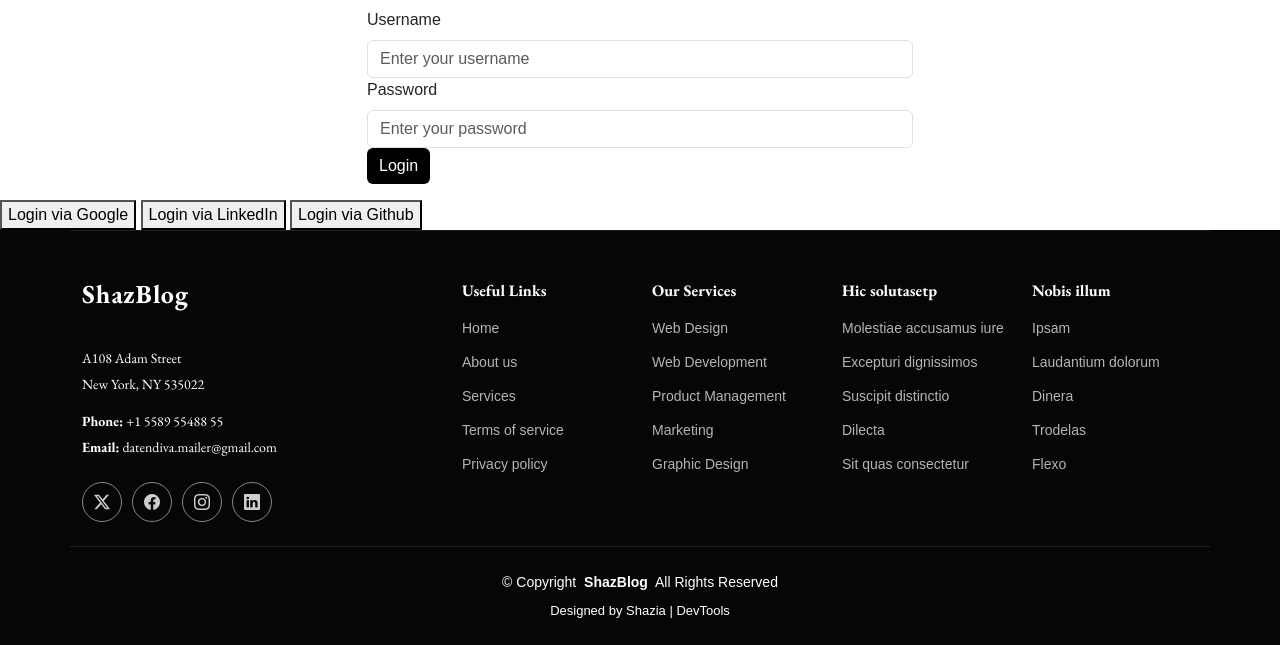
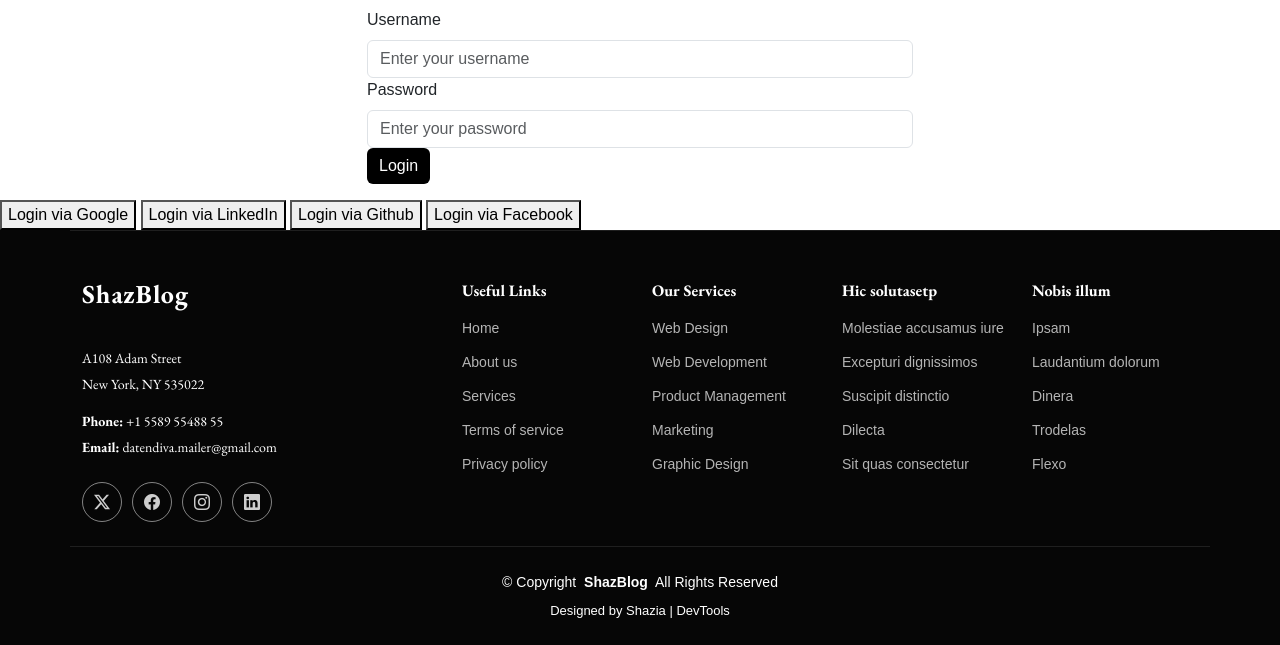
Before and after one commit to Shazia-Zameer-999/flask-blog, a Flask app: page /login in a window 1280 px wide. Shown: the part 131-776 px from the top of the page. Run offline with Flask 3, Linux system fonts and the light colour scheme; some libraries are stand-ins or nearby versions.

Commit message:
Fix OAuth config 2

```diff
--- a/app.py
+++ b/app.py
@@ -478,37 +478,38 @@ def github_callback():
     login_user(user)
     return redirect(url_for("index"))
 
-# @app.route("/login/facebook", methods=["GET", "POST"])
-# def facebook_auth():
-#     redirect_uri = url_for("facebook_callback", _external=True)
-#     return oauth.facebook.authorize_redirect(redirect_uri)
+@app.route("/login/facebook", methods=["GET", "POST"])
+def facebook_auth():
+    redirect_uri = url_for("facebook_callback", _external=True)
+    return oauth.facebook.authorize_redirect(redirect_uri)
 
 
-# @app.route("/auth/facebook/callback")
-# def facebook_callback():
-#     code = request.args.get("code")
-#     token = oauth.facebook.authorize_access_token()
-#     response = oauth.facebook.get("https://openidconnect.googleapis.com/v1/userinfo")
-#     user_info = response.json()
-#     print(user_info)
-#     # user_data = db.users.find_one(
-#     #     {"provider": "facebook", "provider_id": user_info.get("sub")}
-#     # )
-#     # if not user_data:
-#     #     stored_user = db.users.insert_one(
-#     #         {
-#     #             "provider": "google",
-#     #             "provider_id": user_info.get("sub"),
-#     #             "username": user_info.get("name"),
-#     #             "email": user_info.get("email"),
-#     #             "profile_pic": user_info.get("picture"),
-#     #         }
-#     #     )
-#     #     user_data = db.users.find_one({"username": user_info["name"]})
+@app.route("/auth/facebook/callback")
+def facebook_callback():
+    code = request.args.get("code")
+    token = oauth.facebook.authorize_access_token()
+    response = oauth.facebook.get("https://openidconnect.googleapis.com/v1/userinfo")
+    user_info = response.json()
+    print(user_info)
 
-#     # user = User(user_data)
-#     # login_user(user)
-#     return redirect(url_for("index"))
+    # user_data = db.users.find_one(
+    #     {"provider": "facebook", "provider_id": user_info.get("sub")}
+    # )
+    # if not user_data:
+    #     stored_user = db.users.insert_one(
+    #         {
+    #             "provider": "google",
+    #             "provider_id": user_info.get("sub"),
+    #             "username": user_info.get("name"),
+    #             "email": user_info.get("email"),
+    #             "profile_pic": user_info.get("picture"),
+    #         }
+    #     )
+    #     user_data = db.users.find_one({"username": user_info["name"]})
+
+    # user = User(user_data)
+    # login_user(user)
+    return redirect(url_for("index"))
 
 @app.route("/logout")
 def logout():
--- a/templates/login.html
+++ b/templates/login.html
@@ -23,6 +23,7 @@
 <a href="{{ url_for('google_auth') }}"><button>Login via Google</button></a>
 <a href="{{ url_for('linkedin_auth') }}"><button>Login via LinkedIn</button></a>
 <a href="{{ url_for('github_auth') }}"><button>Login via Github</button></a>
+<a href="{{ url_for('facebook_auth') }}"><button>Login via Facebook</button></a>
 
 
 {% endblock %}
```
